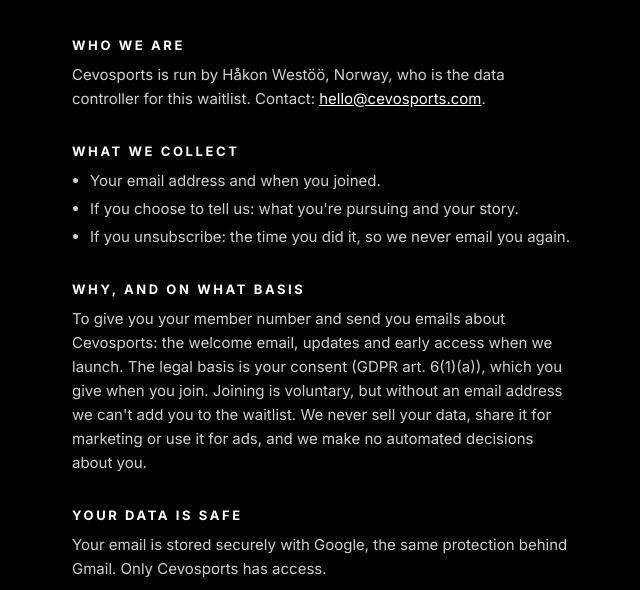
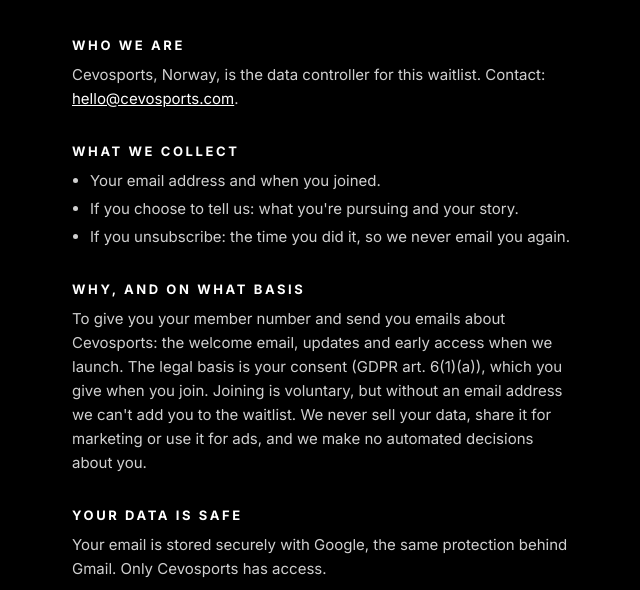
Before and after one commit to contactrx100-cmyk/cevosports, a plain HTML site: page privacy.html in a window 1280 px wide. Shown: the part 192-782 px from the top of the page, without its empty margins (316-956 px from the left). Drawn offline with Linux system fonts and the light colour scheme.

Commit message:
Personvern: fjern navn
Co-Authored-By: Claude Opus 5.5 <noreply@anthropic.com>
Claude-Session: https://claude.ai/code/session_019rzZvcAMhaKTUZPoKVhvBK

```diff
--- a/privacy.html
+++ b/privacy.html
@@ -31,7 +31,7 @@ a{color:#fff}
     <div class="date">Last updated 17 November 2026</div>
 
     <h2>WHO WE ARE</h2>
-    <p>Cevosports is run by Håkon Westöö, Norway, who is the data controller for this waitlist. Contact: <a href="mailto:hello@cevosports.com">hello@cevosports.com</a>.</p>
+    <p>Cevosports, Norway, is the data controller for this waitlist. Contact: <a href="mailto:hello@cevosports.com">hello@cevosports.com</a>.</p>
 
     <h2>WHAT WE COLLECT</h2>
     <ul>
```
